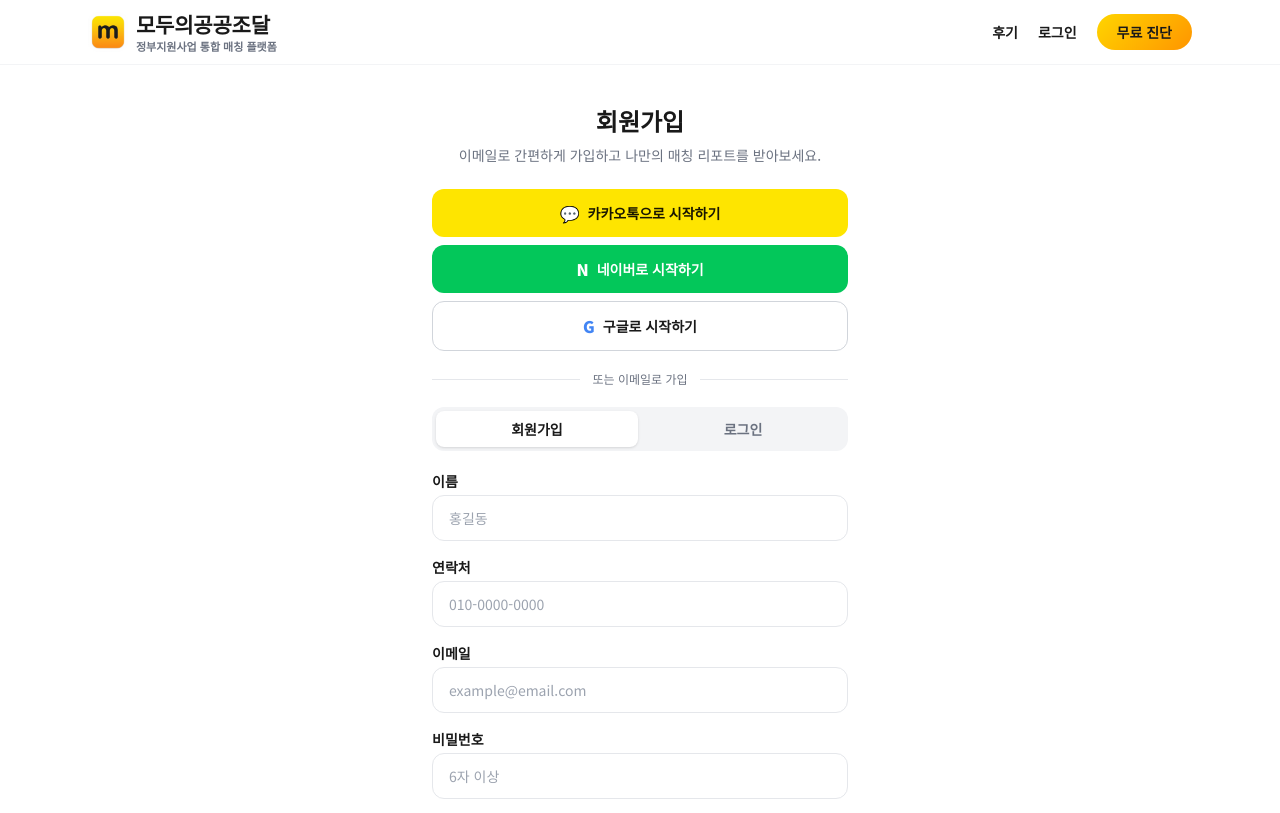
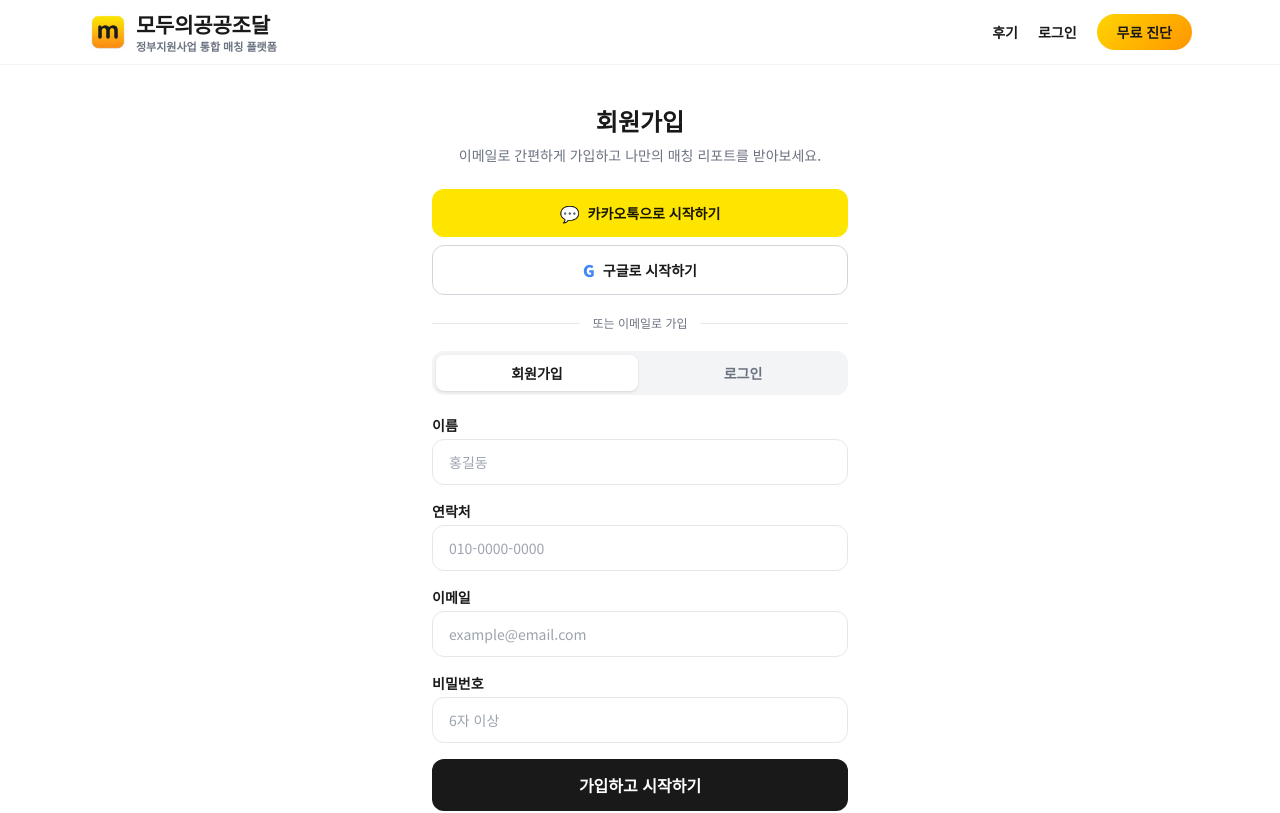
Before and after one commit to ppfa26/PPFA26, a Next.js app: page /signup in a window 1280 px wide. Shown: the top 813 px of the page. Built offline with nearby package versions, Linux system fonts and the light colour scheme; no server answers; a web font is replaced by a local one.

Commit message:
signup: 네이버로 시작하기 버튼 제거 (카카오/구글만 유지)

```diff
--- a/src/app/signup/page.tsx
+++ b/src/app/signup/page.tsx
@@ -39,7 +39,7 @@ function SignupInner() {
     router.push(tier ? `/payment?tier=${tier}` : "/dashboard");
   };
 
-  // 소셜 로그인 (카카오 / 네이버 / 구글) — Supabase OAuth
+  // 소셜 로그인 (카카오 / 구글) — Supabase OAuth
   const handleOAuth = async (provider: "kakao" | "google", label = "") => {
     setMsg(null);
     setLoading(true);
@@ -63,11 +63,6 @@ function SignupInner() {
       setMsg("잠시 후 다시 시도해 주세요.");
       setLoading(false);
     }
-  };
-
-  // 네이버는 Supabase 기본 provider가 아니므로 커스텀 처리(안내)
-  const handleNaver = () => {
-    setMsg("네이버 로그인은 곧 연결됩니다. 카카오 또는 구글로 시작해 주세요.");
   };
 
   const handleSubmit = async (e: React.FormEvent) => {
@@ -196,14 +191,6 @@ function SignupInner() {
             className="flex w-full items-center justify-center gap-2 rounded-xl bg-[#FEE500] py-3 text-sm font-bold text-[#191600] transition hover:brightness-95 disabled:opacity-60"
           >
             <span className="text-base">💬</span> 카카오톡으로 시작하기
-          </button>
-          <button
-            type="button"
-            disabled={loading}
-            onClick={handleNaver}
-            className="flex w-full items-center justify-center gap-2 rounded-xl bg-[#03C75A] py-3 text-sm font-bold text-white transition hover:brightness-95 disabled:opacity-60"
-          >
-            <span className="text-base font-black">N</span> 네이버로 시작하기
           </button>
           <button
             type="button"
```
